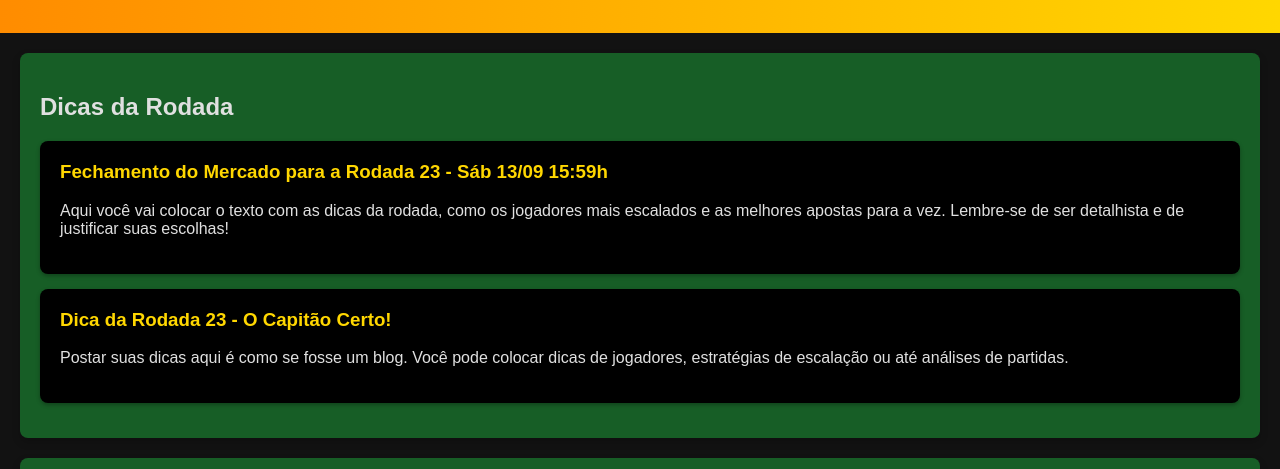
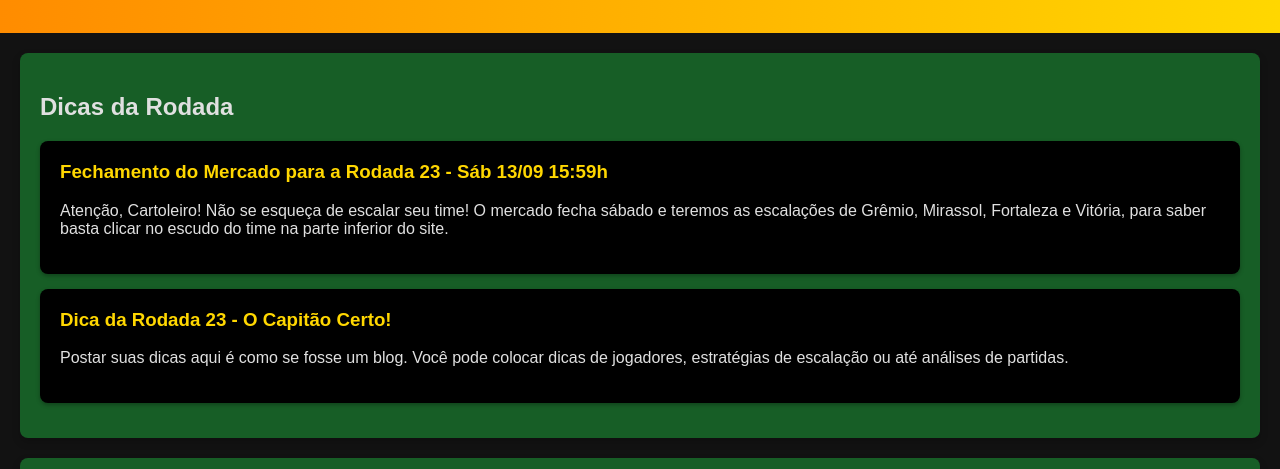
Before and after one commit to AndreArtte/Segue-o-Pai, a plain HTML site: page index.html in a window 1280 px wide. Shown: the part 331-800 px from the top of the page. Drawn offline with Linux system fonts and the light colour scheme.

Commit message:
Update index.html

```diff
--- a/index.html
+++ b/index.html
@@ -34,7 +34,7 @@
             <div class="dica-container">
                 <article class="dica-post">
                     <h3>Fechamento do Mercado para a Rodada <span class="rodada-numero-span">25</span> - Sáb 13/09 15:59h</h3>
-                    <p>Aqui você vai colocar o texto com as dicas da rodada, como os jogadores mais escalados e as melhores apostas para a vez. Lembre-se de ser detalhista e de justificar suas escolhas!</p>
+                    <p>Atenção, Cartoleiro! Não se esqueça de escalar seu time! O mercado fecha sábado e teremos as escalações de Grêmio, Mirassol, Fortaleza e Vitória, para saber basta clicar no escudo do time na parte inferior do site.</p>
                 </article>
                 <article class="dica-post">
                     <h3>Dica da Rodada <span class="rodada-numero-span">25</span> - O Capitão Certo!</h3>
```
